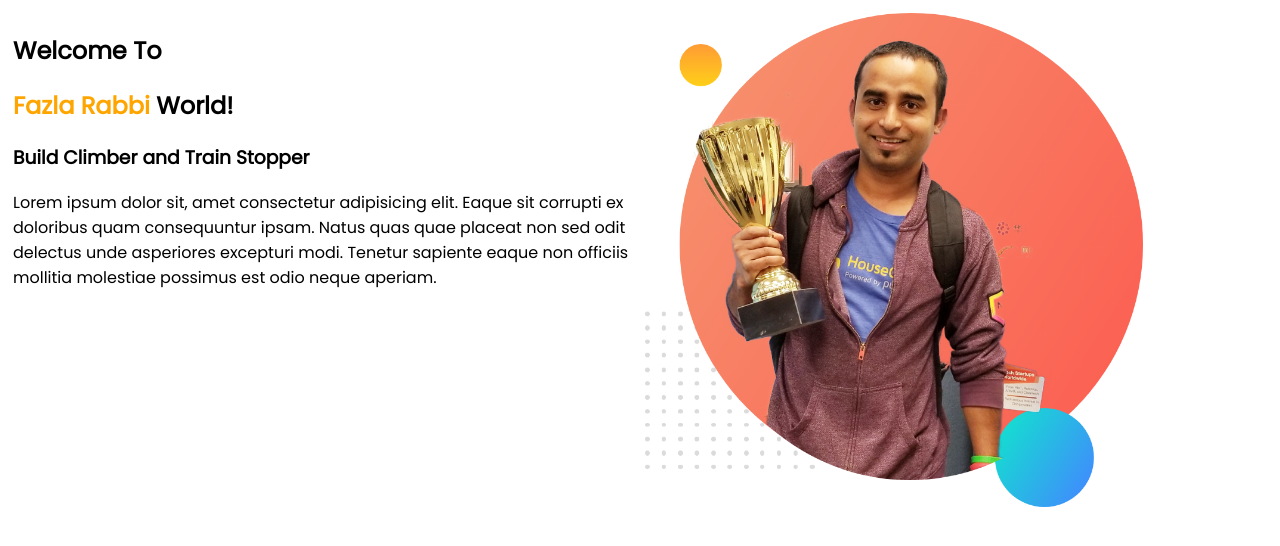
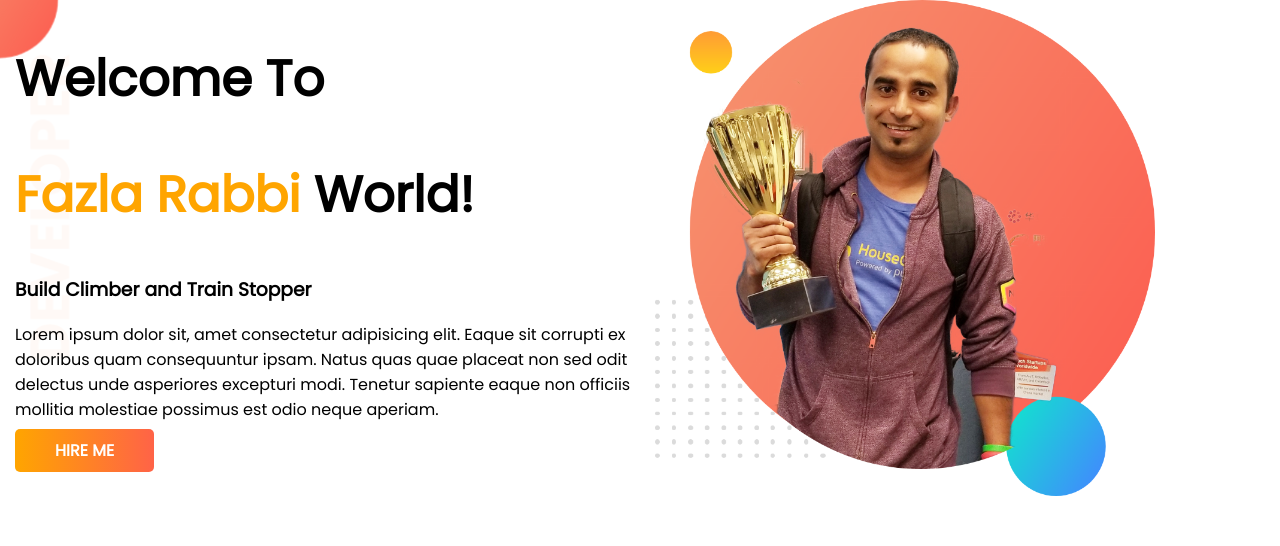
Before and after one commit to fazlarabbi07/fazla_portfolio, a plain HTML site: page index.html in a window 1280 px wide. Drawn offline with Linux system fonts and the light colour scheme.

Commit message:
code updated

```diff
--- a/css/style.css
+++ b/css/style.css
@@ -1,22 +1,33 @@
 body
-{font-family: 'Poppins', sans-serif;}
+{font-family: 'Poppins', sans-serif;
+margin: 0;}
 .orange-color {
     color:orange;
 }
+section{
+    display: flex;
+
+}
+h1{
+    font-size: 50px;
+}
 .header{
-    display: flex;
+    background-image: url(../images/top-banner.png);
+    background-repeat: no-repeat;
+
 }
 .half{
     width: 50%;
-    padding: 5px;
+    padding-left: 15px;
 }
 .half img{
     width: 80%;
 }
 .link-button{
     text-decoration: none;
-    background-image:linear-gradient();
+    background-image:linear-gradient(to right, orange,tomato);
     padding: 10px 40px;
     font-weight: 700;
     color:white;
+    border-radius: 5px;
 }
```
